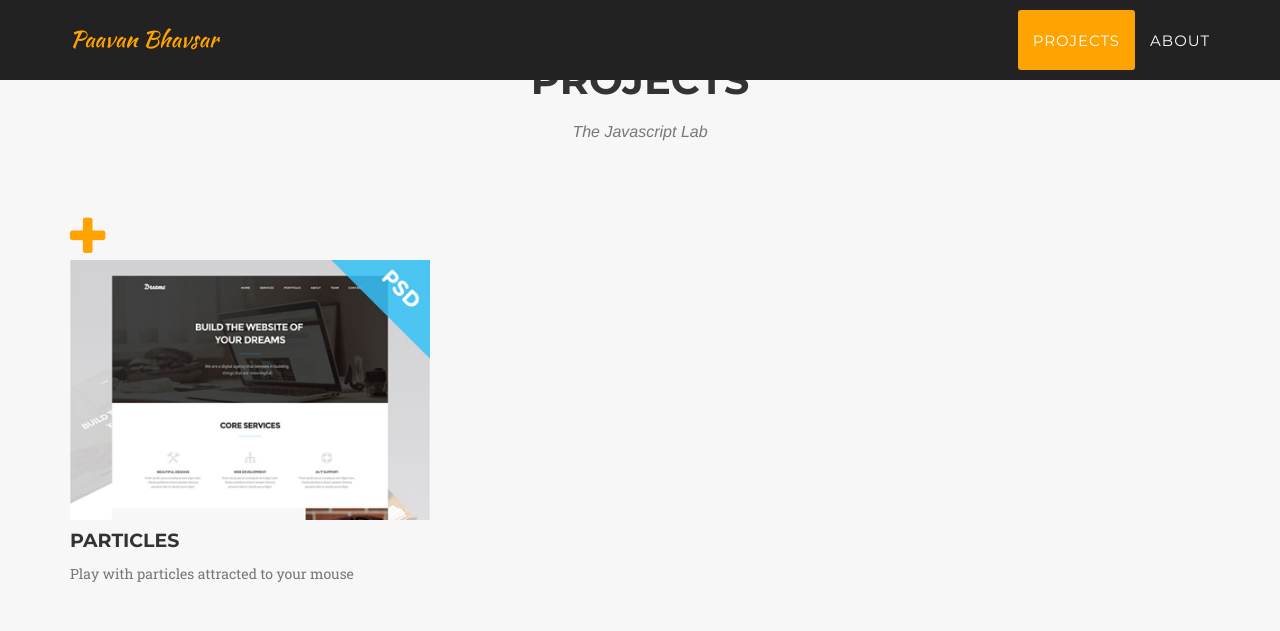
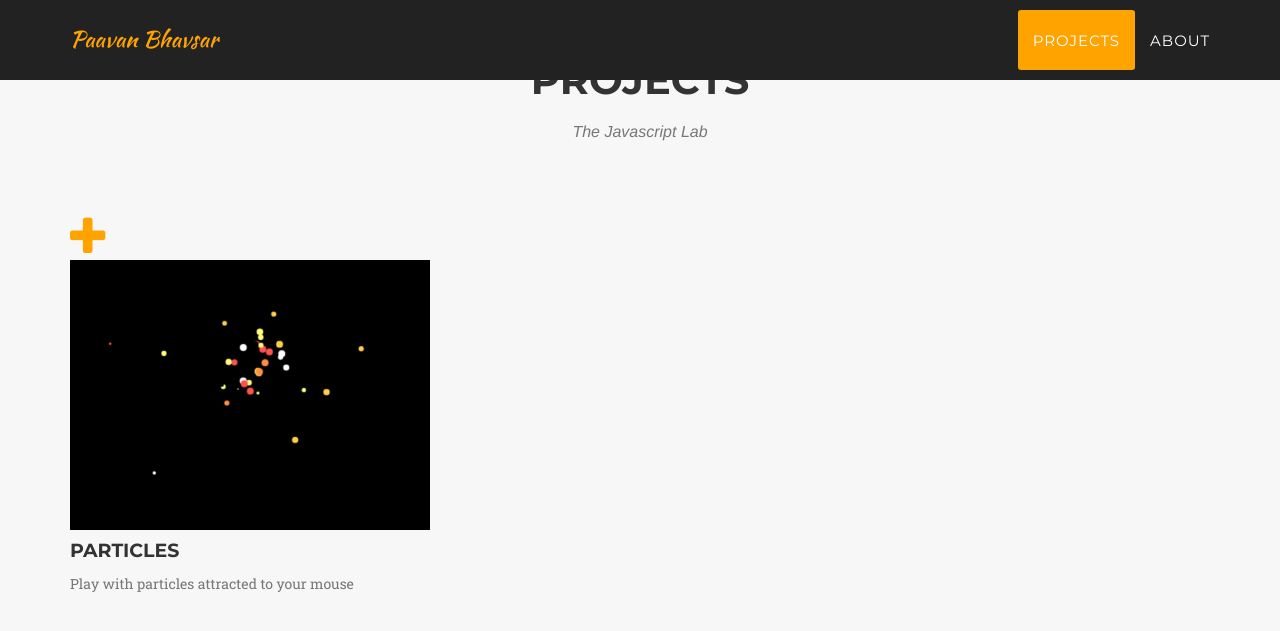
Before and after one commit to paavanb/pbhavsar.github.io, a Jekyll site: the page built from index.html, in a window 1280 px wide and 900 px high, scrolled down 850 px. Shown: the top 631 px of the window. Built offline with Jekyll 4.4.1, drawn with Linux system fonts in a browser that asks for light colours; some web fonts are replaced.

Commit message:
Added image for particles project

```diff
--- a/_posts/2015-02-06-particles.markdown
+++ b/_posts/2015-02-06-particles.markdown
@@ -5,7 +5,7 @@ layout: default
 link: /particles
 date: 2015-02-06
 img: dreams.png
-thumbnail: dreams-thumbnail.png
+thumbnail: particles.png
 alt: image-alt
 project-date: February 2015
 description: Coffeescript + HTML5 Canvas toy where particles are attracted to and occilate around the cursor.
```
Also changed, not shown: img/portfolio/particles.png (added).
